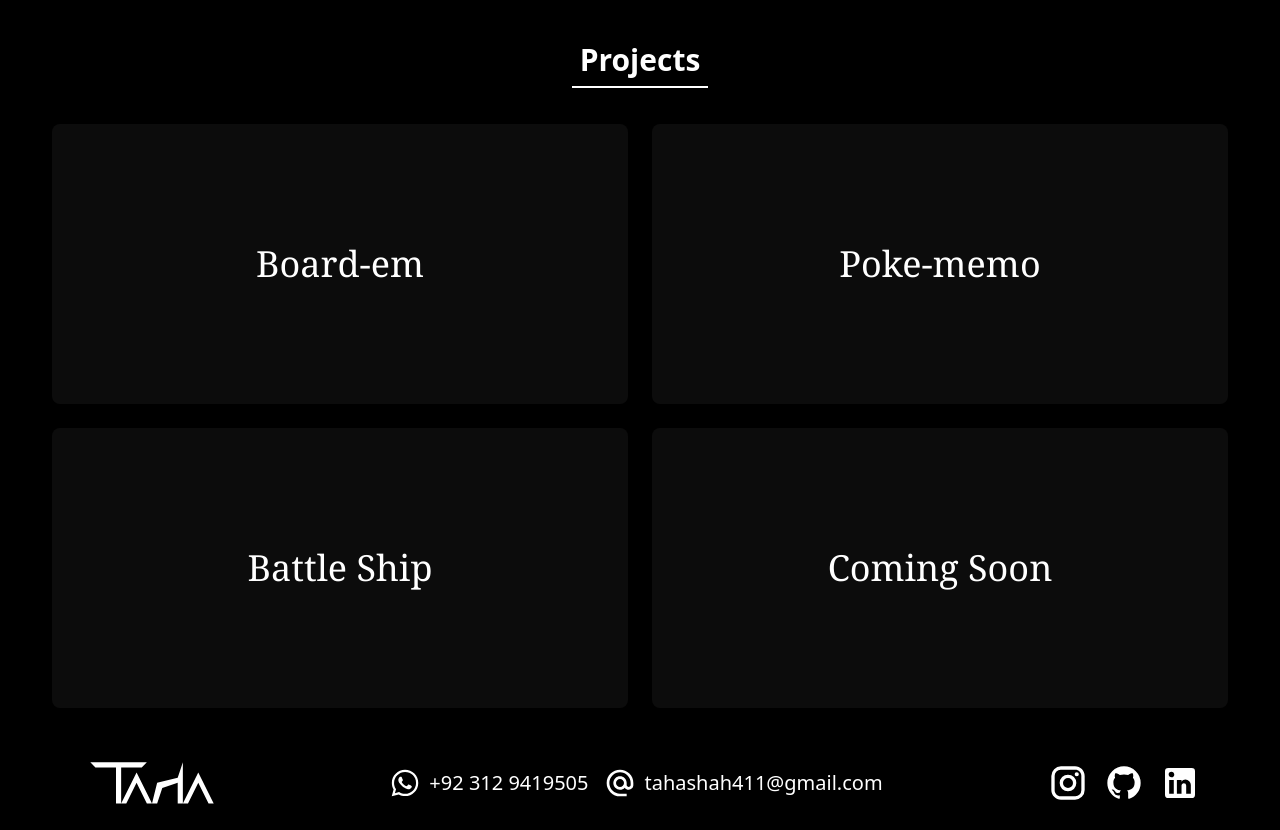
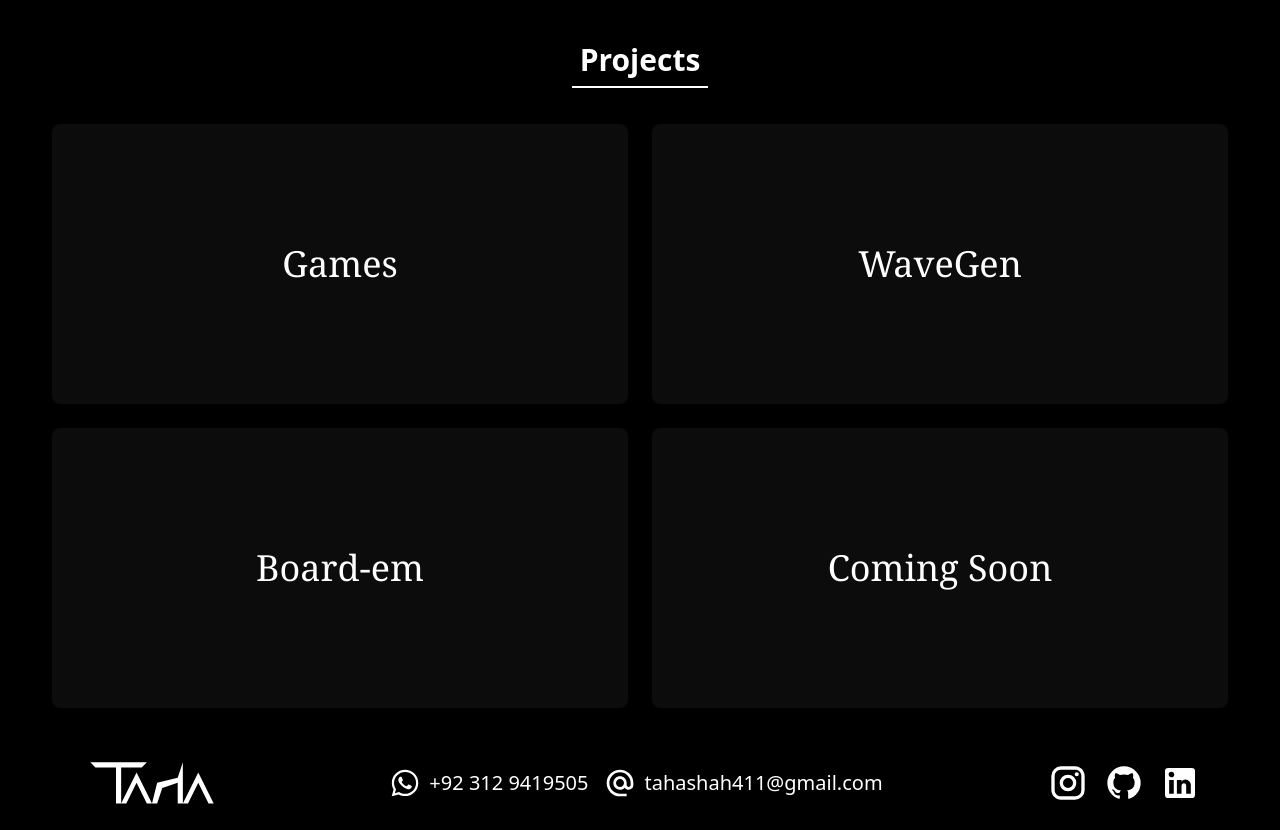
Before and after one commit to TahaShah141/Portfolio, a React (Vite) app: page / in a window 1280 px wide. Shown: the part 1380-2210 px from the top of the page. Built offline with nearby package versions, Linux system fonts and the light colour scheme.

Commit message:
Update Projects

```diff
--- a/Components/ProjectCard.jsx
+++ b/Components/ProjectCard.jsx
@@ -1,4 +1,3 @@
-import '../styles/shadows.css'
 
 export const ProjectCard = ({project}) => {
 
--- a/Components/Projects.jsx
+++ b/Components/Projects.jsx
@@ -3,19 +3,19 @@ import { ProjectCard } from "./ProjectCard"
 export const Projects = () => {
   const projects = [
     {
+      name: "Games",
+      link: "https://games-tahashah.netlify.app",
+      desc: "I have made this website to host the various games I have made and more that I will be making in the future. All the games share the same connection architecture and backend server, Thus encouraging reusability of components and logic."
+    },
+    {
+      name: "WaveGen",
+      link: "https://wavegen.netlify.app",
+      desc: "WaveGen allows the user to design and create their own custom-made tiles using a pixelated drawing board. Then the user defines how their tiles will connect with one another. Finally with the help of wave function collapse algorithm, they can generate randomized but orderly images using their tiles as building blocks"
+    },
+    {
       name: "Board-em",
       link: "https://boardem141.netlify.app",
       desc: "Board-em was my first project using the MERN stack. It is basically a mix between email and X (Twitter) with both a public and private side. I got the opportunity to learn a lot from developing this website about authentication and data handling and how to make a website responsive to data changes."
-    },
-    {
-      name: "Poke-memo",
-      link: "https://poke-memo141.netlify.app",
-      desc: "Poke-memo was my first project using the React. It is a memory-based game about pokemon you have already selected before. If you 'Catch-em-all!!', you win the game. It is a basic demo of how React can make repetitive components easy with the integration of javascript and html in one place"
-    },
-    {
-      name: "Battle Ship",
-      link: "https://battleship141.netlify.app",
-      desc: "Battleship was my first project using DOM-manipulation and vanilla CSS. It is a game where two players try to sink each other's ships by hitting a grid/board. A hit grants you another turn while a miss switches to the other player. Be the first to sink all the ships to win."
     },
     {
       name: "Coming Soon",
--- a/styles/shadows.css
+++ /dev/null
@@ -1,3 +0,0 @@
-/* .glow-white:hover {
-    box-shadow: 0 0 3px #ffffff33,  0 0 10px #ffffff33, 0 0 25px #ffffff33, 0 0 35px #ffffff33;
-} */
```
